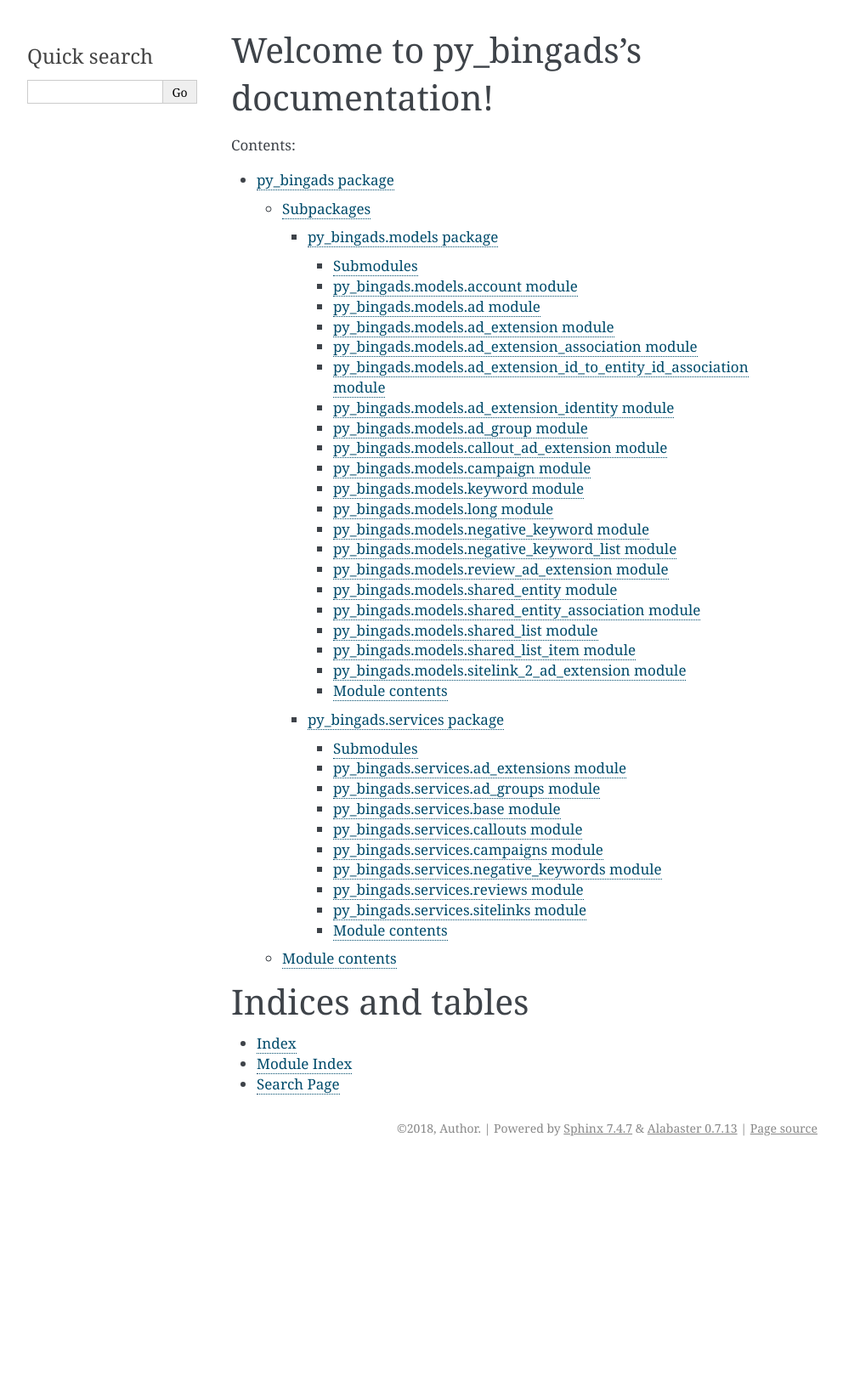
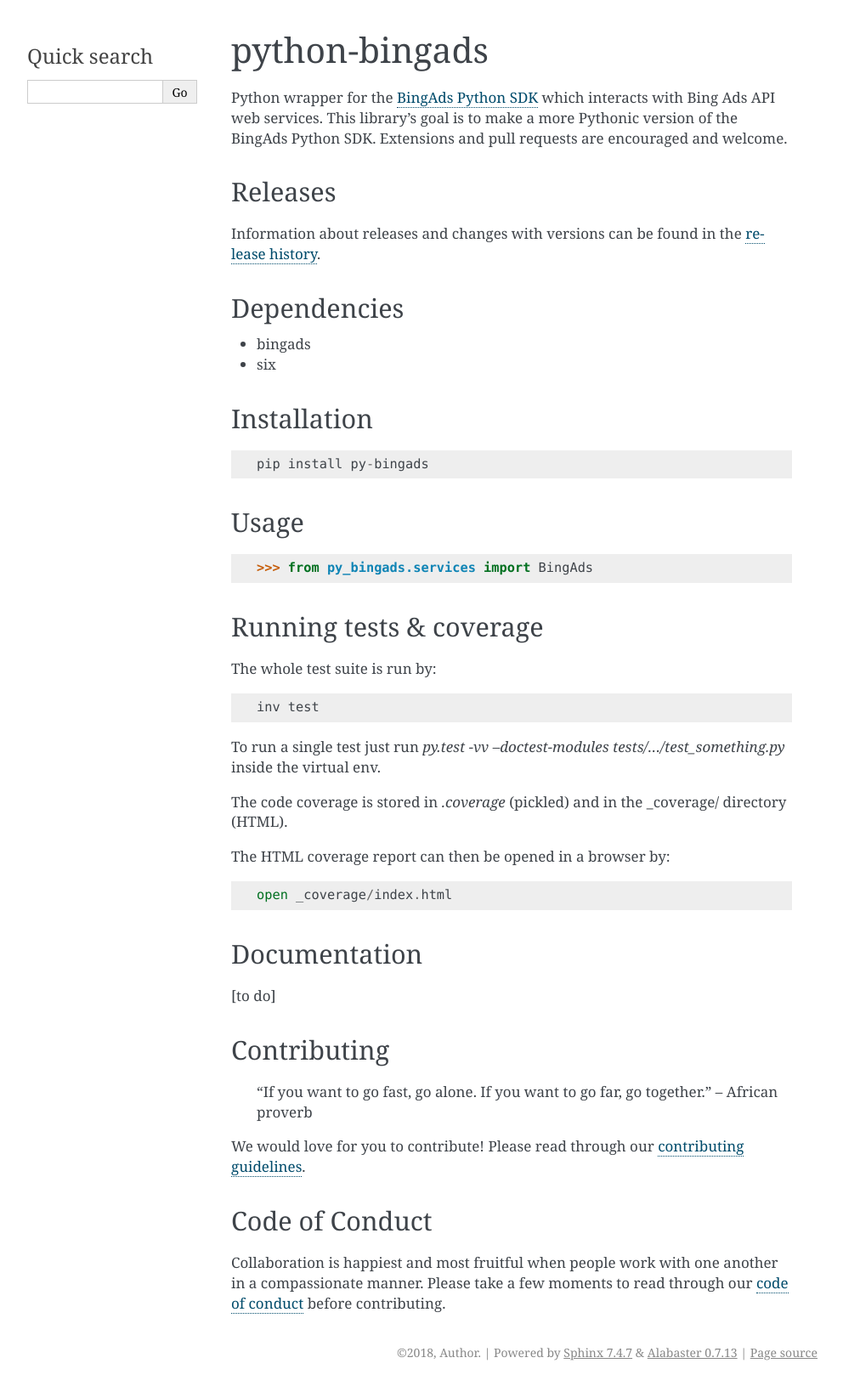
Before and after one commit to stylight/py-bingads, a Sphinx documentation site: the page built from docs/index.rst, in a window 1280 px wide. Shown: the whole page at 85% size, without its empty margins (148-1140 px from the left). Built offline with Sphinx 7.4.7, drawn with Linux system fonts in a browser that asks for light colours; before the commit the page ends 1367 px from its top, so only the background shows below that.

Commit message:
Add docs

```diff
--- a/docs/conf.py
+++ b/docs/conf.py
@@ -187,3 +187,14 @@
 
 # A list of files that should not be packed into the epub file.
 epub_exclude_files = ['search.html']
+
+
+# Autodoc inits
+# https://stackoverflow.com/questions/5599254/how-to-use-sphinxs-autodoc-to-document-a-classs-init-self-method
+def skip(app, what, name, obj, skip, options):
+    if name == "__init__":
+        return False
+    return skip
+
+def setup(app):
+    app.connect("autodoc-skip-member", skip)
--- a/docs/index.rst
+++ b/docs/index.rst
@@ -1,21 +1,73 @@
-.. py_bingads documentation master file, created by
-   sphinx-quickstart on Fri Jan 26 12:43:27 2018.
-   You can adapt this file completely to your liking, but it should at least
-   contain the root `toctree` directive.
+python-bingads
+==============
 
-Welcome to py_bingads's documentation!
-======================================
+Python wrapper for the `BingAds Python SDK <https://github.com/BingAds/BingAds-Python-SDK/>`_
+which interacts with Bing Ads API web services. This library's goal is to make a more Pythonic version of the
+BingAds Python SDK. Extensions and pull requests are encouraged and welcome.
 
-.. toctree::
-   :maxdepth: 4
-   :caption: Contents:
+Releases
+--------
 
-   py_bingads
+Information about releases and changes with versions can be found in the
+`release history <https://github.com/stylight/python-bingads/blob/master/HISTORY.rst>`_.
 
+Dependencies
+------------
 
-Indices and tables
-==================
+* bingads
+* six
 
-* :ref:`genindex`
-* :ref:`modindex`
-* :ref:`search`
+Installation
+------------
+
+::
+
+    pip install py-bingads
+
+Usage
+-----
+
+.. code-block:: python
+
+    >>> from py_bingads.services import BingAds
+
+Running tests & coverage
+------------------------
+
+The whole test suite is run by:
+
+::
+
+    inv test
+
+To run a single test just run `py.test -vv --doctest-modules
+tests/.../test_something.py` inside the virtual env.
+
+The code coverage is stored in `.coverage` (pickled) and in the \_coverage/
+directory (HTML).
+
+The HTML coverage report can then be opened in a browser by:
+
+::
+
+    open _coverage/index.html
+
+Documentation
+-------------
+
+[to do]
+
+Contributing
+------------
+
+    "If you want to go fast, go alone. If you want to go far, go together."
+    -- African proverb
+
+We would love for you to contribute! Please read through our
+`contributing guidelines <https://github.com/stylight/python-bingads/blob/master/CONTRIBUTING.rst>`_.
+
+Code of Conduct
+---------------
+Collaboration is happiest and most fruitful when people work with one another in a compassionate manner.
+Please take a few moments to read through our
+`code of conduct <https://github.com/stylight/python-bingads/blob/master/CODE_OF_CONDUCT.rst>`_ before contributing.
```
Also changed, not shown: tasks.py (+22 -18 lines), docs/__init__.py (added).
